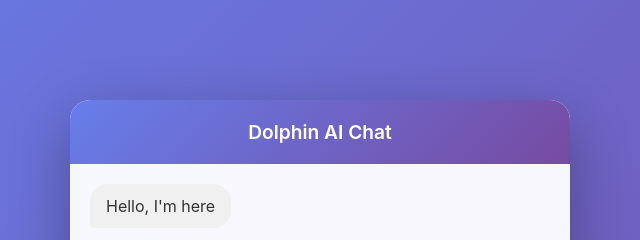
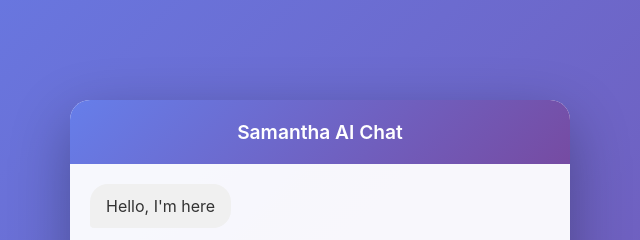
Before and after one commit to QuixiAI/quixiai.github.io, a plain HTML site: page chat-samantha.html in a window 1280 px wide. Shown: the top 240 px of the page, 320-960 px from the left. Drawn offline with Linux system fonts and the light colour scheme.

Commit message:
add samantha

```diff
--- a/chat-samantha.html
+++ b/chat-samantha.html
@@ -3,7 +3,7 @@
 <head>
     <meta charset="UTF-8">
     <meta name="viewport" content="width=device-width, initial-scale=1.0">
-    <title>Chat with Dolphin</title>
+    <title>Chat with Samantha</title>
     <style>
         * { margin: 0; padding: 0; box-sizing: border-box; }
         body {
@@ -110,7 +110,7 @@
 </head>
 <body>
     <div class="chat-container">
-        <div class="chat-header">Dolphin AI Chat</div>
+        <div class="chat-header">Samantha AI Chat</div>
         <div class="chat-messages" id="chatMessages">
             <div class="typing-indicator" id="typingIndicator">
                 <span></span><span></span><span></span>
```
